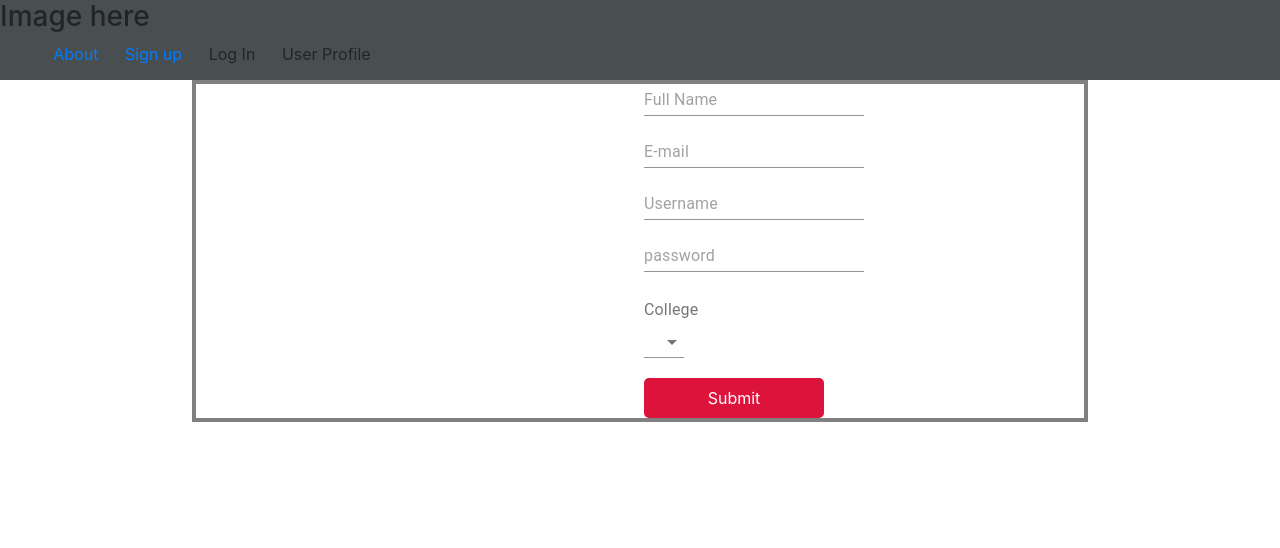
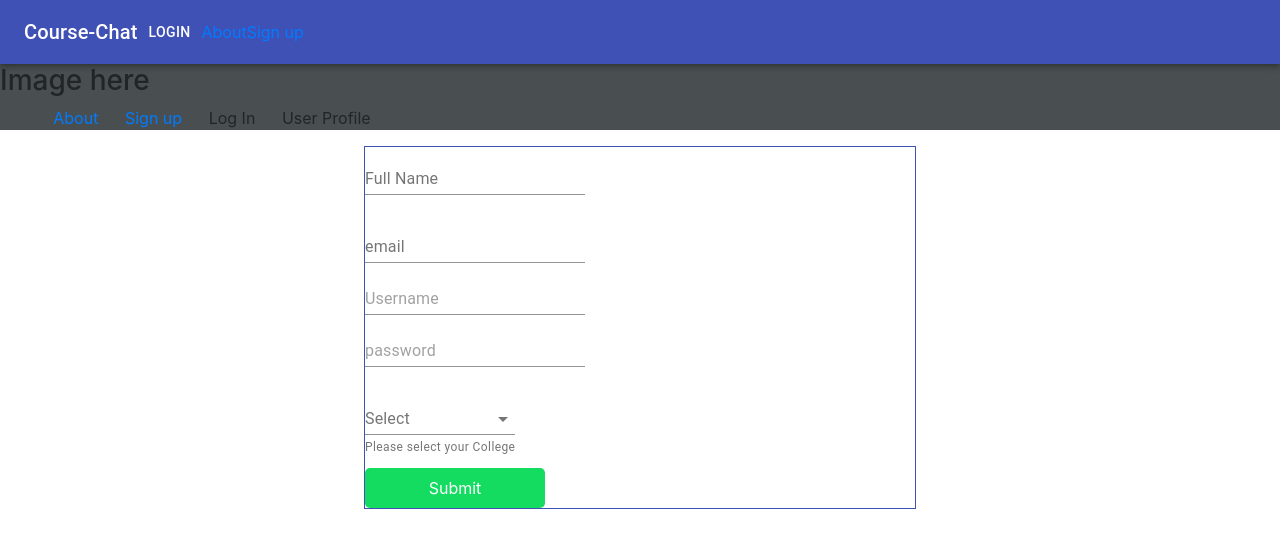
Before and after one commit to akhil1213/React-Python-Django, a React (Create React App) app in the folder school-chat/: page /signup in a window 1280 px wide. Shown: the top 548 px of the page. Built offline with nearby package versions, Linux system fonts and the light colour scheme.

Commit message:
improved ui for profile page

```diff
--- a/school-chat/src/App.css
+++ b/school-chat/src/App.css
@@ -12,40 +12,23 @@ nav{
   align-items: center;
   list-style:none;
 }
-
-#formforsignup{
-  padding-left:35%;
-  margin-left: 15%;
-  margin-right:15%;
-  border: 4px solid gray;
-}
 .spaceForInput{
   margin-bottom:20px;
 }
-#inline{
-  display:inline;
-}
-.input,Select{
-  display:block;
-}
-label,input{
-  color:aqua;
-  display:block;
-  margin-top:30px;
-  /* makes sure every label and input are on a new line */
-}
+
 .navLink{
   display:block;
-  background-color: Crimson;
+  background-color: rgb(20, 220, 97);
   border-radius: 5px;
   color: white;
   padding: .5em;
   text-decoration: none;
   width:180px;
   text-align:center;
+  margin-top:10px;
 }
 .navLink:hover{
-  background-color: FireBrick;
+  background-color: rgb(21, 109, 49);
   color: White;
   text-decoration: none;
 }
@@ -61,3 +44,9 @@ label,input{
 #errorlabel{
   color:red;
 }
+.Box{
+  margin-top:10px;
+}
+.menuButton{
+
+}
--- a/school-chat/src/components/Nav.js
+++ b/school-chat/src/components/Nav.js
@@ -1,9 +1,24 @@
 import React from 'react';
 import { Router, Route, Link } from 'react-router-dom';
-
+import { Button, AppBar, Toolbar, IconButton, Typography} from '@material-ui/core'
+/*
+  1)About Us
+  2)Register
+  3)
+*/
 function Nav() {
   return (
     <nav>
+      <AppBar position="static">
+        <Toolbar>
+          <Typography variant="h6" className='typography'>
+            Course-Chat
+          </Typography>
+          <Button color="inherit">Login</Button>
+          <Link color = "inherit" to ="/">About</Link>
+          <Link to ="/signup">Sign up</Link>
+        </Toolbar>
+      </AppBar>
         <h3>Image here</h3>
         <ul className="nav-links">
             <li><Link to ="/">About</Link></li>
--- a/school-chat/src/components/Signup.js
+++ b/school-chat/src/components/Signup.js
@@ -2,7 +2,7 @@ import React from 'react';
 import {NavLink, Link} from 'react-router-dom';
 import { Dropdown, DropdownButton } from 'react-bootstrap';
 import 'bootstrap/dist/css/bootstrap.min.css';//for react-bootstrap
-import {MenuItem,Select, Input, InputLabel} from '@material-ui/core'
+import {Box,Container, MenuItem,Select, Input, InputLabel, TextField} from '@material-ui/core'
 
 
 //i kind of used this website https://serverless-stack.com/chapters/create-a-login-page.html
@@ -74,15 +74,20 @@ class Signup extends React.Component {
     render(){
       return (
         <div id = "signup"className="App">
+          <Container maxWidth="sm">
+            <Box className='Box' border={1}borderColor="primary.main">
                 <form id="formforsignup">
                   <div className="spaceForInput">
-              <Input placeholder="Full Name" name="fullname"
+                    <TextField placeholder="Full Name" name="fullname"
+                        error={this.state.fullNameError.length > 0}
+                        label="Full Name"
+                        id="standard-error-helper-text"
+                        helperText={this.state.fullNameError}
                         type="text"
                         onChange={this.updateFName}/>
-                  {this.state.fullNameError.length > 0 && <div id ="errorlabel">{this.state.fullNameError}</div>}
                   </div>
                   <div className="spaceForInput">
-            <Input placeholder="E-mail" name="email"
+                  <TextField label="email" placeholder="E-mail" name="email"
                     type="email"
                     onChange={this.updateEmail}/>
                   {this.state.emailError.length > 0 && <div id ="errorlabel">{this.state.emailError}</div>}
@@ -105,19 +110,19 @@ class Signup extends React.Component {
                     />
                     {this.state.passwordError.length > 0 && <div id ="errorlabel">{this.state.passwordError}</div>}
                   </div>
-            {/* <DropdownButton name ="college" id="dropdown-basic-button" title="College Options">
-                <Dropdown.Item active>QC</Dropdown.Item>
-                <Dropdown.Item >QCC</Dropdown.Item>
-                <Dropdown.Item >Hunter</Dropdown.Item>
-            </DropdownButton> */}
-            <InputLabel id="inline" id="label">College</InputLabel>
-            <Select className="spaceForInput" labelId="label" id="select" name = "college" onChange={this.updateCollege}>
-              {/* make queens college default by using selected attribute */}
+                  <TextField
+                      id="standard-select-currency"
+                      select
+                      label="Select"
+                      name="college"
+                      onChange={this.updateCollege}
+                      helperText="Please select your College"
+                  >
                     <MenuItem value ="">----</MenuItem>
                     <MenuItem value="Queens College">Queens</MenuItem>
                     <MenuItem value="Hunter College">Hunter</MenuItem>
                     <MenuItem value="Baruch">Baruch</MenuItem>
-            </Select>
+                  </TextField>
                   {this.state.collegeError.length > 0 && <div id ="errorlabel">{this.state.collegeError}</div>}
                   <NavLink to={{
                         pathname: '/profile',
@@ -130,6 +135,8 @@ class Signup extends React.Component {
                         },
                       }} onClick={this.handleClick} activeStyle={{ color: 'black' }} className="navLink">Submit</NavLink>
                 </form>
+            </Box>
+          </Container>
         </div>
       );
     }
```
Lines whose indentation alone changed are shown as unchanged.
